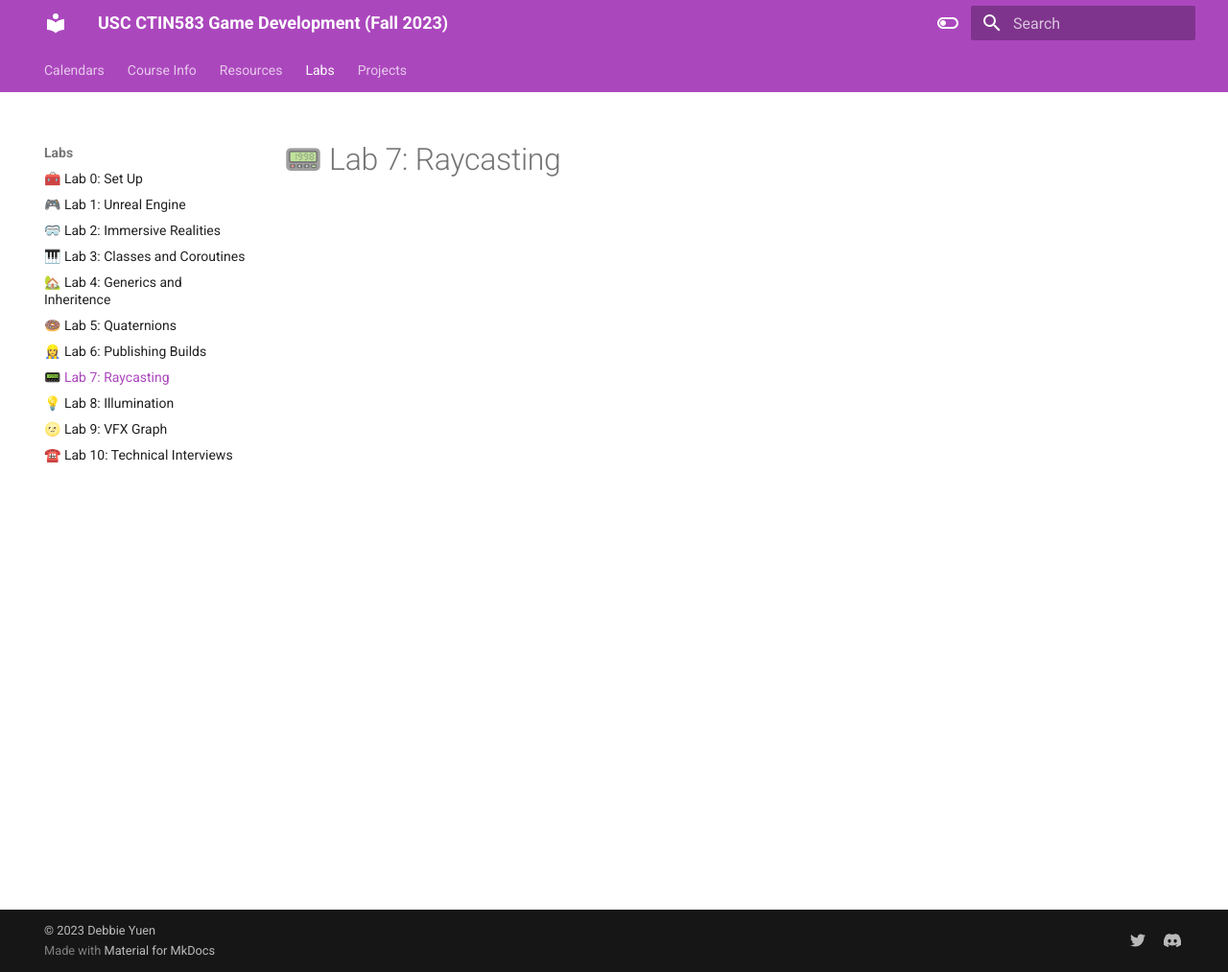
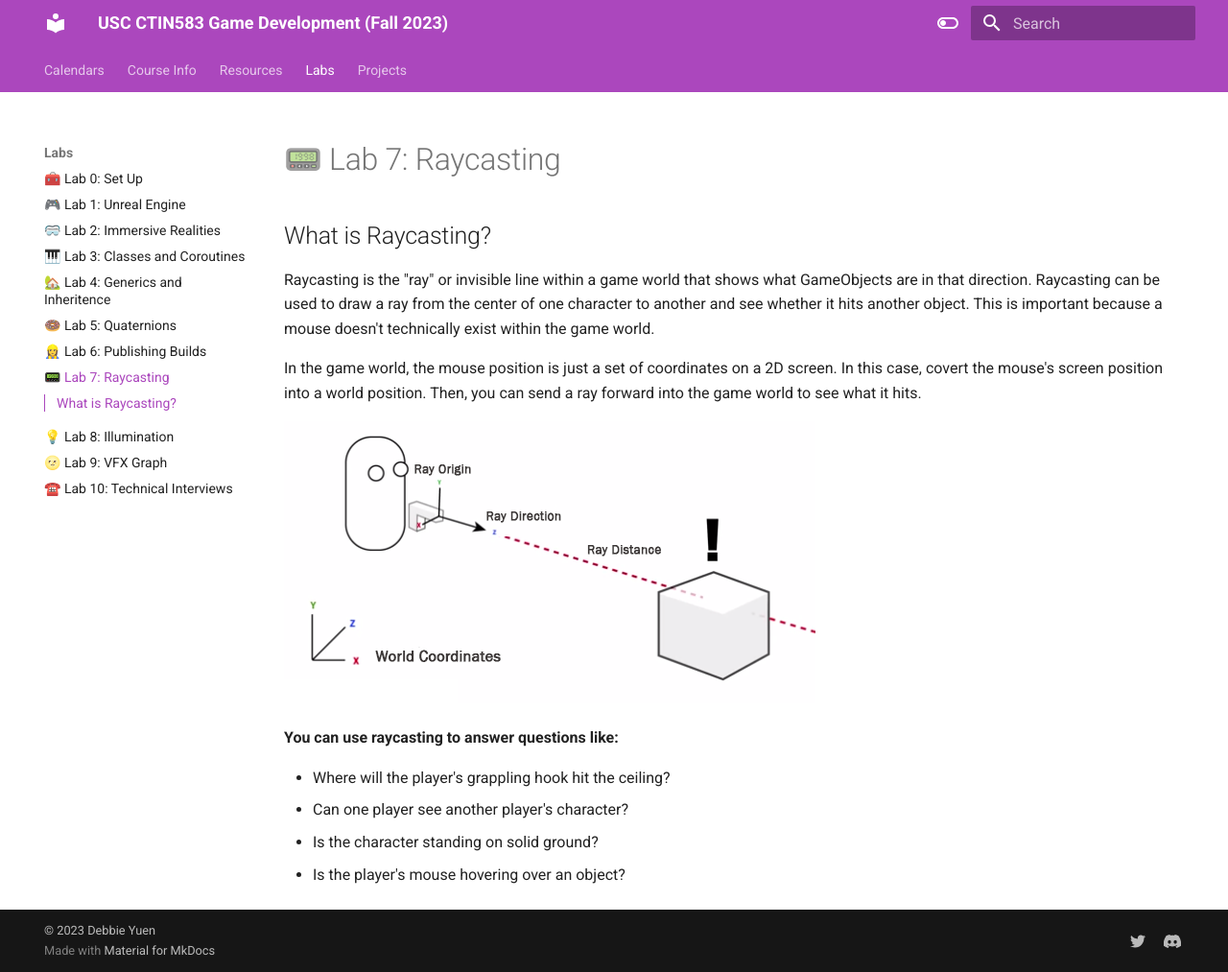
Before and after one commit to usc-ctin583/usc-ctin583.github.io, an MkDocs documentation site: the page built from docs/Labs/lab07.md, in a window 1280 px wide and 1013 px high. Shown: the whole window at 96% size. Built offline with MkDocs 1.6.1 and Material for MkDocs 9.7.7, drawn with Linux system fonts in a browser that asks for light colours.

```diff
--- a/docs/Labs/lab07.md
+++ b/docs/Labs/lab07.md
@@ -1 +1,15 @@
 # 📟 Lab 7: Raycasting
+
+## What is Raycasting?
+Raycasting is the "ray" or invisible line within a game world that shows what GameObjects are in that direction. Raycasting can be used to draw a ray from the center of one character to another and see whether it hits another object. This is important because a mouse doesn't technically exist within the game world.
+
+In the game world, the mouse position is just a set of coordinates on a 2D screen. In this case, covert the mouse's screen position into a world position. Then, you can send a ray forward into the game world to see what it hits.
+
+![Image title](../Labs/raycasting1.png)
+
+**You can use raycasting to answer questions like:**
+
+* Where will the player's grappling hook hit the ceiling?
+* Can one player see another player's character?
+* Is the character standing on solid ground?
+* Is the player's mouse hovering over an object?
```
Also changed, not shown: docs/Projects/project2.md (+6 -1 lines), docs/Labs/raycasting1.png (added).
